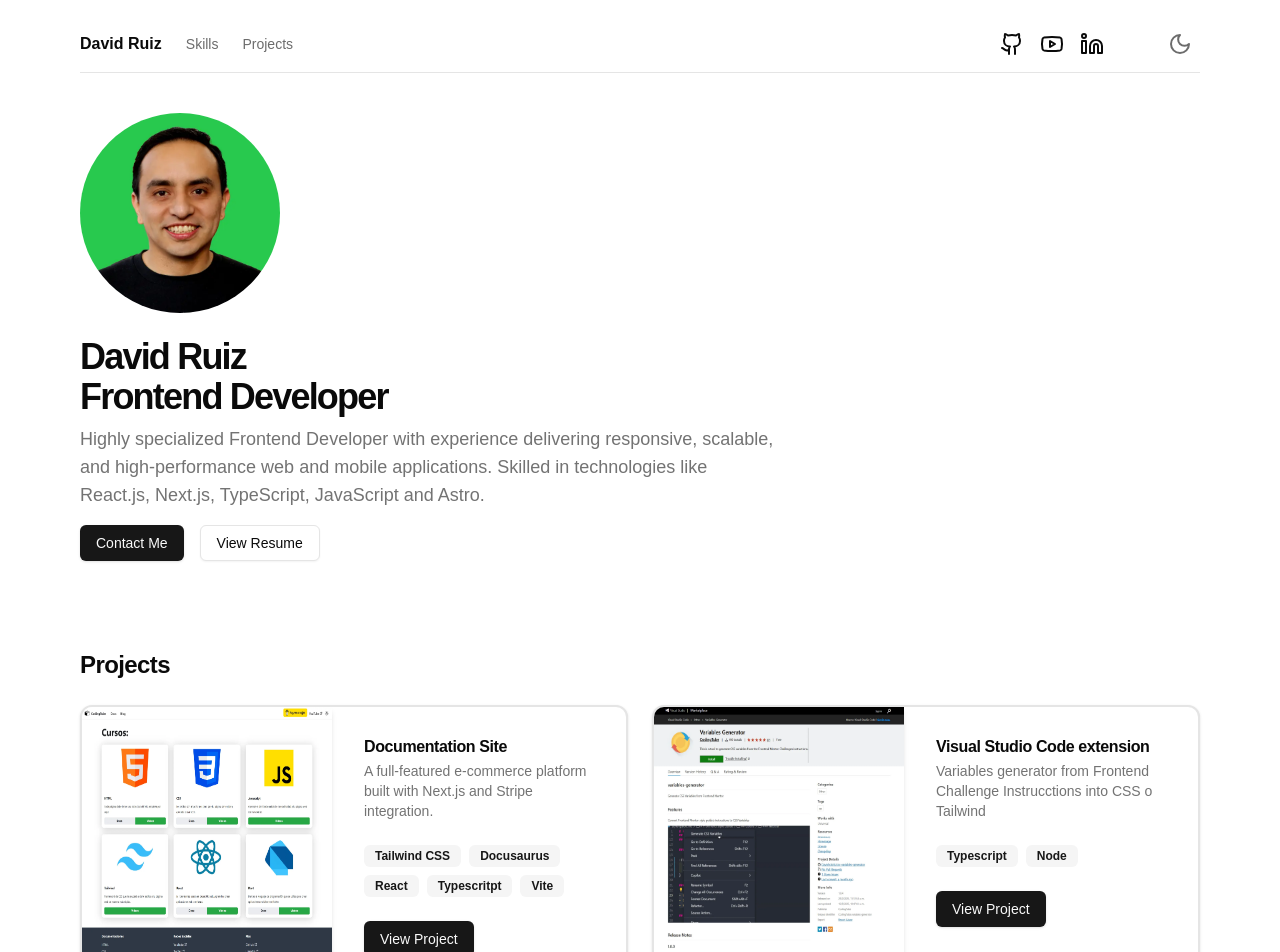
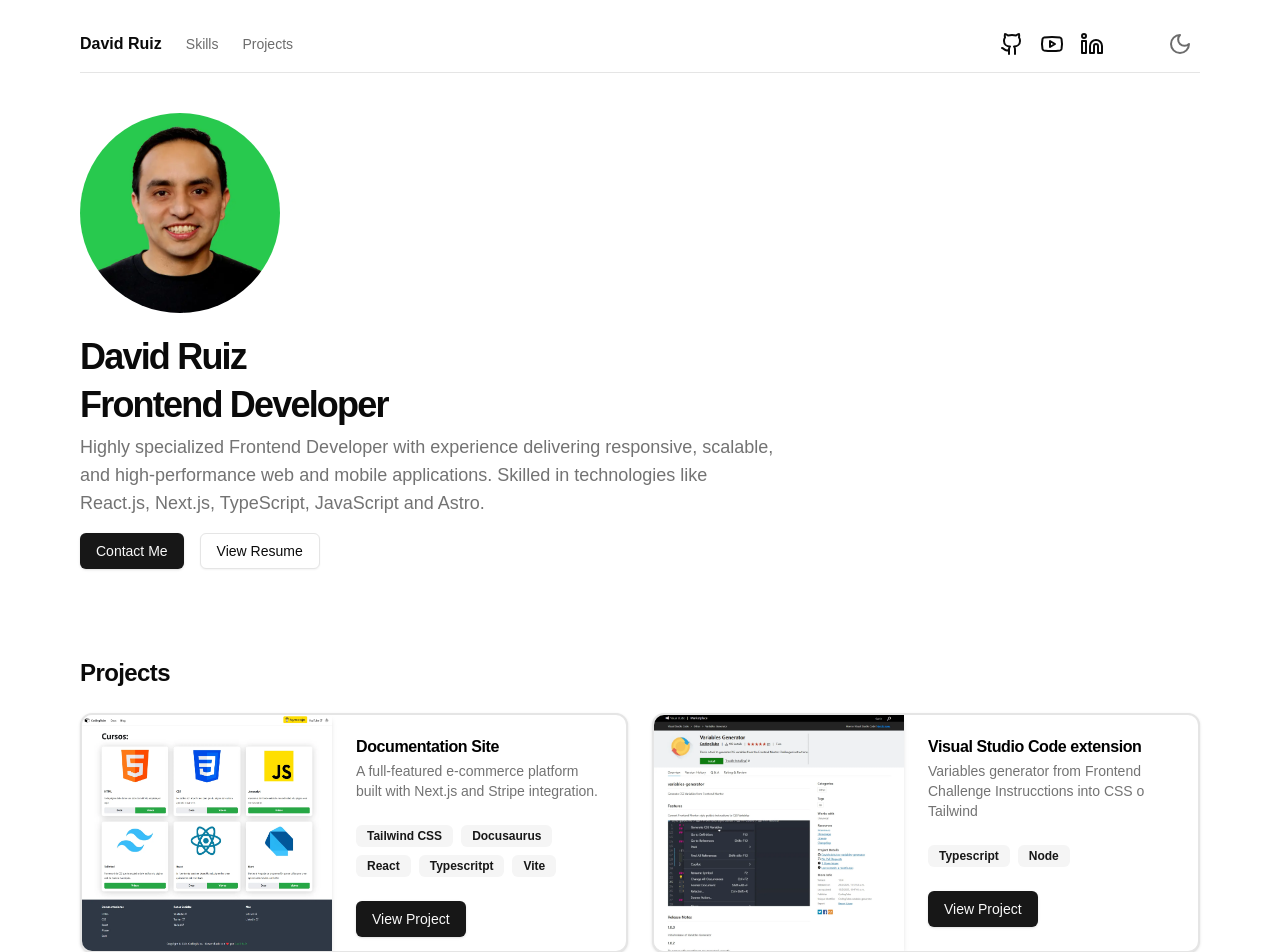
Before and after one commit to Davichobits/Portfolio-David-Ruiz, a Next.js app: page / in a window 1280 px wide. Shown: the top 952 px of the page. Built offline with nearby package versions, Linux system fonts and the light colour scheme.

Commit message:
transparent card background

```diff
--- a/components/hero.tsx
+++ b/components/hero.tsx
@@ -13,11 +13,10 @@ export function Hero() {
       />
       <div>
       <div className="flex max-w-[980px] flex-col items-start gap-2">
-        <h1 className="text-3xl font-extrabold leading-tight tracking-tighter md:text-4xl">
+        <h2 className="text-3xl font-extrabold leading-tight tracking-tighter md:text-4xl">
           David Ruiz
-          <br className="hidden sm:inline" />
-          Frontend Developer
-        </h1>
+        </h2>
+        <h1 className="text-3xl font-extrabold leading-tight tracking-tighter md:text-4xl">Frontend Developer</h1>
         <p className="max-w-[700px] text-lg text-muted-foreground">
           Highly specialized Frontend Developer with experience delivering responsive, scalable, and high-performance web and mobile applications. Skilled in technologies like React.js, Next.js, TypeScript, JavaScript and Astro.
         </p>
--- a/components/ui/card.tsx
+++ b/components/ui/card.tsx
@@ -23,7 +23,7 @@ const CardHeader = React.forwardRef<
 >(({ className, ...props }, ref) => (
   <div
     ref={ref}
-    className={cn("flex flex-col space-y-1.5 p-6", className)}
+    className={cn("flex flex-col space-y-1.5 p-6 text-white xl:text-black", className)}
     {...props}
   />
 ))
--- a/components/ui/project-card.tsx
+++ b/components/ui/project-card.tsx
@@ -21,11 +21,11 @@ export const ProjectCard = ({
   return (
     <Card
       key={title}
-      className='flex items-center p-2 border-2 flex-col relative overflow-hidden'
+      className='flex items-center p-2 border-2 flex-col relative overflow-hidden h-60'
     >
-      <div className='absolute top-0 h-[150px] overflow-hidden shadow-md xl:h-full xl:left-0 xl:w-[250px]'>
+      <div className='absolute top-0 z-0 overflow-hidden shadow-md xl:h-full xl:left-0 xl:w-[250px]'>
         <Image
-          className='w-full min-h-full bg-card'
+          className='w-full min-h-full'
           src={url}
           alt={title}
           width={300}
@@ -33,7 +33,9 @@ export const ProjectCard = ({
         />
       </div>
 
-      <div className='mt-[150px] xl:mt-0 xl:ml-[250px]'>
+      <div className='bg-black/75 xl:bg-transparent absolute inset-0'></div>
+
+      <div className='absolute z-10 inset-0 cursor-pointer hover:block xl:mt-0 xl:ml-[250px]'>
         <CardHeader>
           <CardTitle>{title}</CardTitle>
           <CardDescription>{description}</CardDescription>
```
